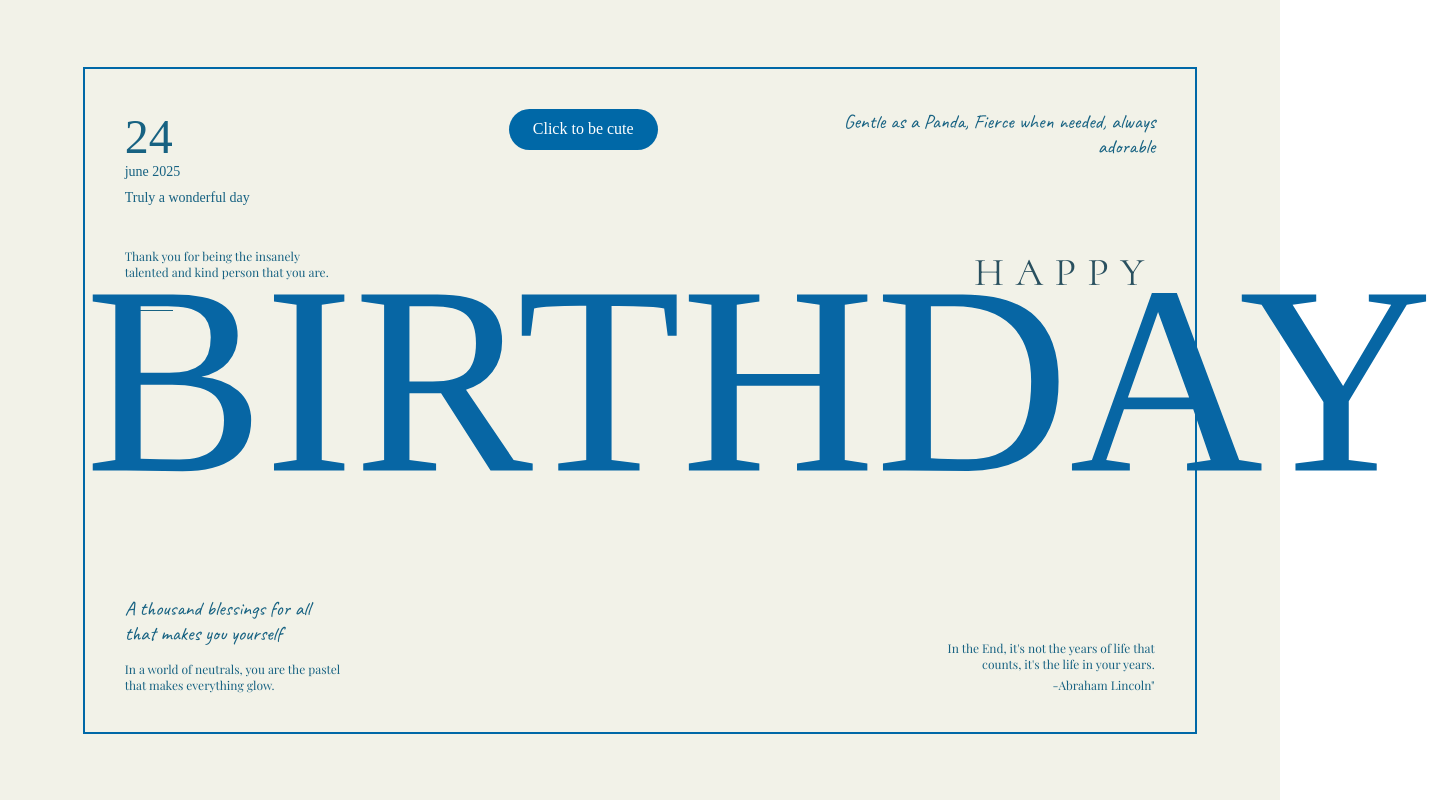
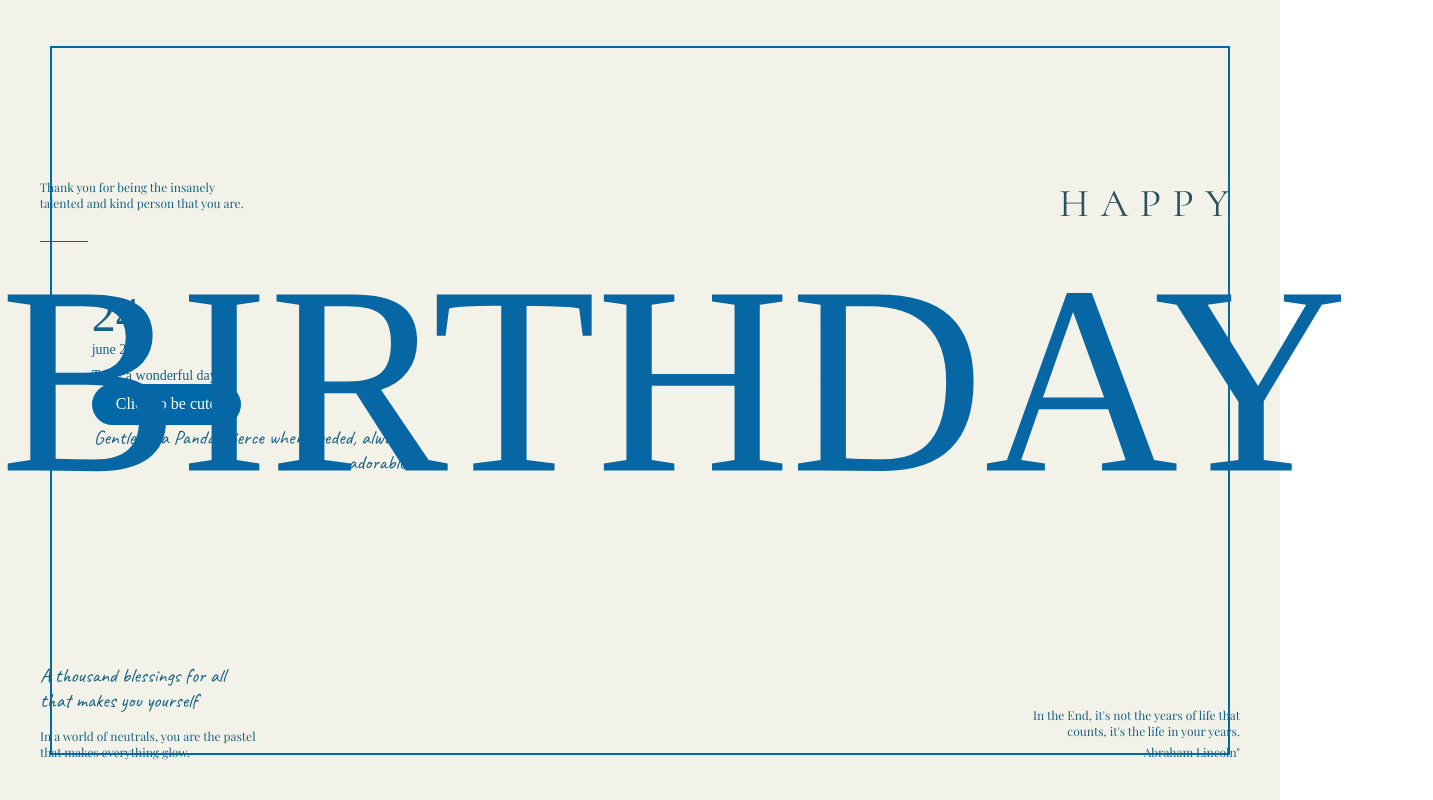
Before and after one commit to sanislearning/BirthdayWebsite, a React (Vite) app in the folder birthday-site/: page /pro in a window 1280 px wide. Shown: the whole page, 1433 px wide, since content can reach past the window. Built offline with nearby package versions, Linux system fonts and the light colour scheme; a web font is replaced by a local one.

Commit message:
Tried to match the design

```diff
--- a/birthday-site/src/pages/pro.css
+++ b/birthday-site/src/pages/pro.css
@@ -22,24 +22,32 @@ body {
 /* 1. Real Frame (Outermost frame) - Now responsive */
 .real-frame {
   display: flex;
-  width: min(90vw, 1280px);
-  height: min(90vh, 832px);
-  padding: min(2.1vw, 27px) min(1.5vw, 19px) min(2vw, 26px) min(1.5vw, 19px);
+  width: 100vw;
+  height: 100vh;
+  padding: 27px 19px 26px 19px;
   justify-content: center;
   align-items: center;
   background: #F2F2E8;
-  margin: 0 auto;
 }
+
+
 
 /* 2. Outline Frame - Responsive */
 .outline-frame {
-  width: 100%;
-  height: 100%;
+  width: 95%;
+  height: 95%;
   flex-shrink: 0;
   border: 2px solid #0068A7;
-  position: relative;
   padding: min(3.1vw, 40px);
+
+  display: flex;
+  flex-direction: column;
+  justify-content: center; /* center children vertically */
+  align-items: center;     /* center children horizontally */
+
 }
+
+
 
 /* 3. BIRTHDAY Text - Responsive font size */
 .birthday-text {
--- a/birthday-site/src/pages/pro.jsx
+++ b/birthday-site/src/pages/pro.jsx
@@ -10,18 +10,25 @@ function Pro() {
       <div className="outline-frame">
         {/* Top Section */}
         <div className="top-section">
-          <div className="date-section">
+          <div className="top-wrapper">
+            <div className="date-wrapper">
               <div className="date-number">24</div>
+              <div>
                 <div className="date-month">june 2025</div>
                 <div className="wonderful-day">Truly a wonderful day</div>
               </div>
+            </div>
+
             <button className="click-button" onClick={() => navigate('/cute')}>
               Click to be cute
             </button>
+
             <div className="panda-text">
               Gentle as a Panda, Fierce when needed, always adorable
             </div>
           </div>
+        </div>
+
 
         {/* Thank You Section (Left) */}
         <div className="thank-you-section">
```
Lines whose indentation alone changed are shown as unchanged.
